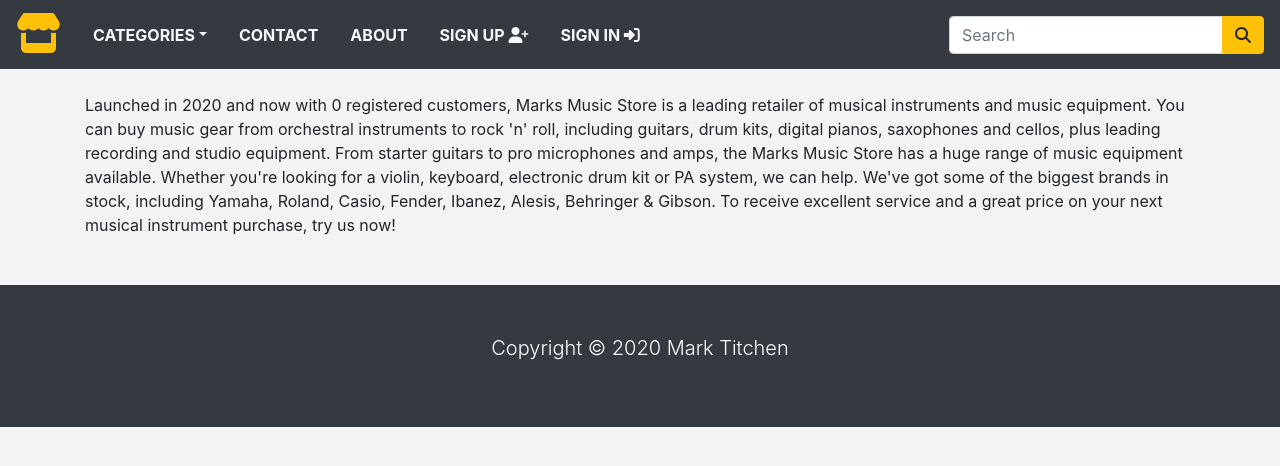
After one commit to marktitchen/Django_Projects, a Django app: page /about/ in a window 1280 px wide. The commit adds this page. Shown: the top 466 px of the page. Run offline with Django 3.2, Linux system fonts and the light colour scheme; data comes from the database, SQL or seed files in the repository; both versions use the stored data as it was after the commit; some libraries are stand-ins or nearby versions.

Commit message:
Add about page to project

```diff
--- /dev/null
+++ b/store/templates/about.html
@@ -0,0 +1,20 @@
+{% extends 'base.html' %}
+{% load static %}
+{% block title %}
+    Home
+{% endblock %}
+
+{% block content %}
+    <br>
+    <div class="container">
+        Launched in 2020 and now with 0 registered customers, Marks Music Store is a leading retailer of musical instruments and music equipment. You can buy music gear from orchestral instruments to rock 'n' roll, including guitars, drum kits, digital pianos, saxophones and cellos, plus leading recording and studio equipment.
+
+        From starter guitars to pro microphones and amps, the Marks Music Store has a huge range of music equipment available. Whether you're looking for a violin, keyboard, electronic drum kit or PA system, we can help.
+
+        We've got some of the biggest brands in stock, including Yamaha, Roland, Casio, Fender, Ibanez, Alesis, Behringer & Gibson.
+
+        To receive excellent service and a great price on your next musical instrument purchase, try us now!
+    </div>
+
+
+{% endblock %}
--- a/store/templates/navbar.html
+++ b/store/templates/navbar.html
@@ -15,7 +15,7 @@
                 </div>
             </li>
             <li class="nav-item"><a class="nav-link text-light text-uppercase font-weight-bold px-3" href="{% url 'contact' %}">Contact</a></li>
-            <li class="nav-item"><a class="nav-link text-light text-uppercase font-weight-bold px-3" href="">About</a></li>
+            <li class="nav-item"><a class="nav-link text-light text-uppercase font-weight-bold px-3" href="{% url 'about' %}">About</a></li>
             {% if request.user.is_authenticated and request.user.first_name %}
                 <li class="nav-item dropdown">
                     <a class="nav-link text-light text-uppercase font-weight-bold px-3 dropdown-toggle" data-toggle="dropdown">
--- a/store/templates/product.html
+++ b/store/templates/product.html
@@ -8,7 +8,7 @@
     <div class="container py-5">
         <div class="row mt-5">
             <div class="col-10 mx-auto col-md-6 my-3">
-                <img src="{{product.image.url}}" alt="">
+                <img src="{{product.image.url}}"height="500" width="500" alt="">
             </div>
             <div class="col-10 mx-auto col-md-6 my-3">
                 <div>
--- a/store/urls.py
+++ b/store/urls.py
@@ -16,4 +16,5 @@ urlpatterns = [
     path('order/<int:order_id>', views.viewOrder, name='order_detail'),
     path('search/', views.search, name='search'),
     path('contact/', views.contact, name='contact'),
+    path('about/', views.about, name='about'),
 ]
--- a/store/views.py
+++ b/store/views.py
@@ -245,3 +245,6 @@ def contact(request):
     else:
         form = ContactForm
     return render(request, 'contact.html', {'form': form})
+
+def about(request):
+    return render(request, 'about.html')
```
Also changed, not shown: db.sqlite3.
